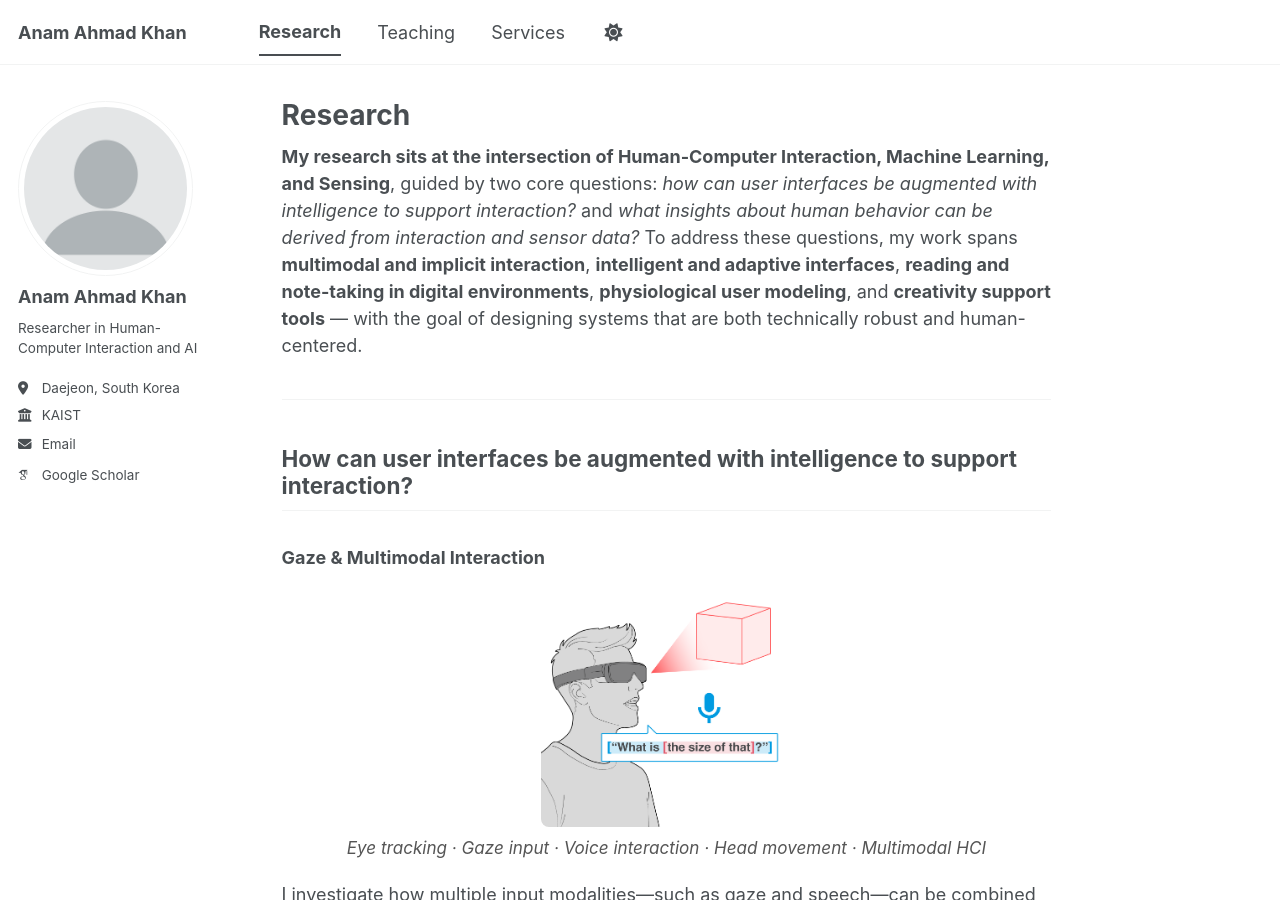
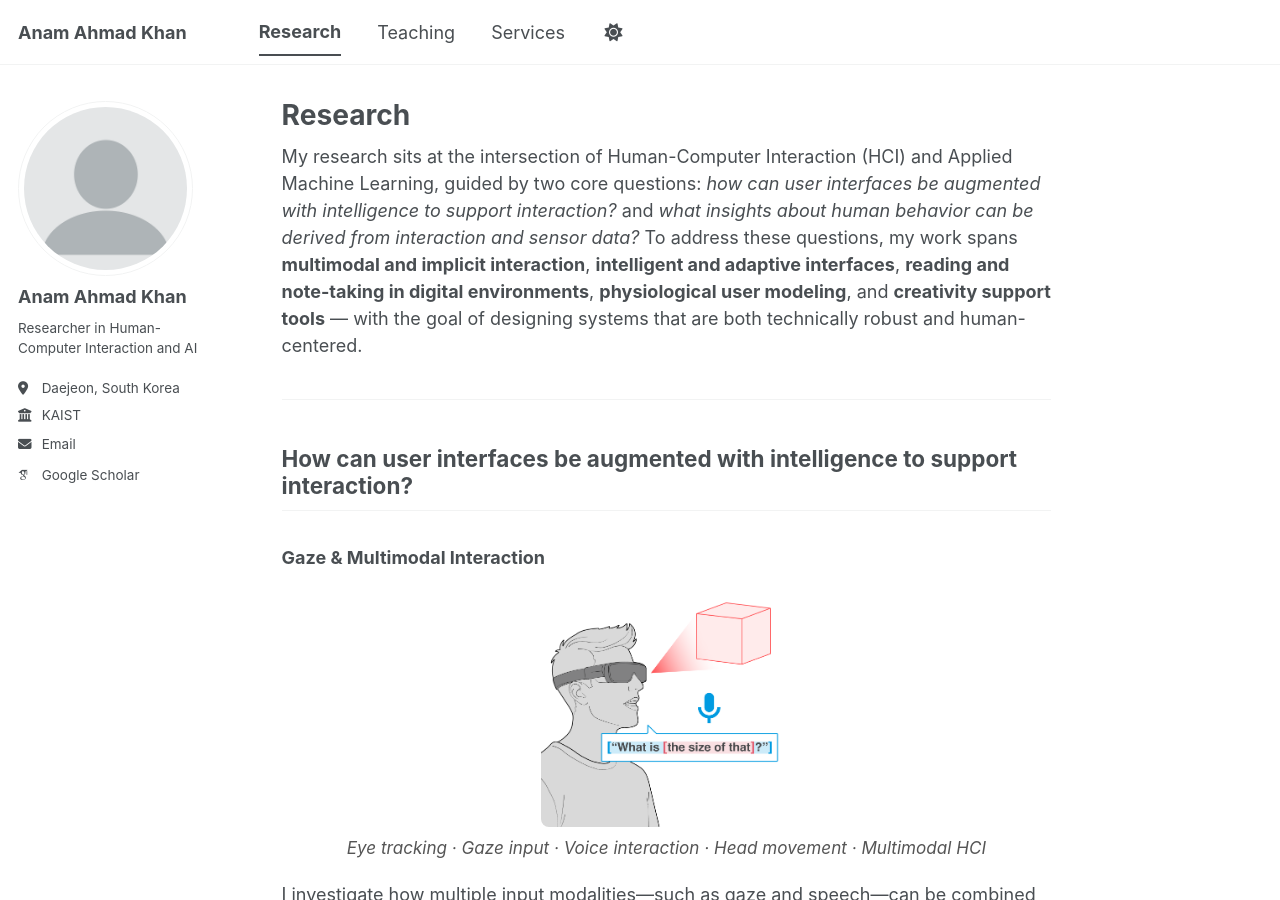
Before and after one commit to khananamahmad3-max/anamkhan.github.io, a Jekyll site: the page built from _pages/research.md, in a window 1280 px wide and 900 px high. Built offline with Jekyll 4.4.1, drawn with Linux system fonts in a browser that asks for light colours; some web fonts are replaced; a script bundle is joined from its source files by our own code; library files that are not in the unit come from our copies.

Commit message:
Update research.md

```diff
--- a/_pages/research.md
+++ b/_pages/research.md
@@ -6,7 +6,7 @@ author_profile: true
 ---
 
 <p>
-<strong>My research sits at the intersection of Human-Computer Interaction, Machine Learning, and Sensing</strong>, guided by two core questions: <em>how can user interfaces be augmented with intelligence to support interaction?</em> and <em>what insights about human behavior can be derived from interaction and sensor data?</em>
+My research sits at the intersection of Human-Computer Interaction (HCI) and Applied Machine Learning, guided by two core questions: <em>how can user interfaces be augmented with intelligence to support interaction?</em> and <em>what insights about human behavior can be derived from interaction and sensor data?</em>
 To address these questions, my work spans <strong>multimodal and implicit interaction</strong>, <strong>intelligent and adaptive interfaces</strong>, <strong>reading and note-taking in digital environments</strong>, <strong>physiological user modeling</strong>, and <strong>creativity support tools</strong> — with the goal of designing systems that are both technically robust and human-centered.
 </p>
 
```
